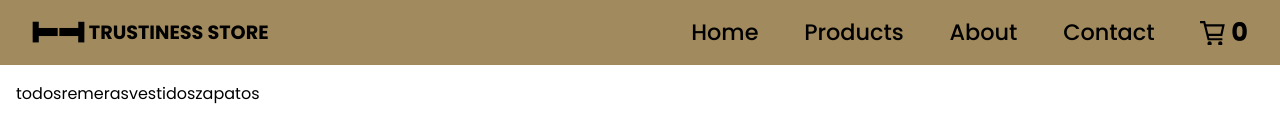
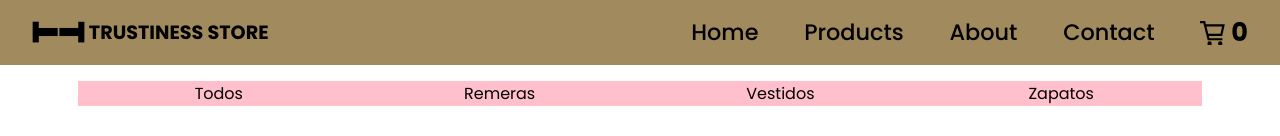
Before and after one commit to almanoduerme/coderhouse-react, a React (Create React App) app: page / in a window 1280 px wide. Shown: the top 136 px of the page. Built offline with nearby package versions, Linux system fonts and the light colour scheme.

Commit message:
Updated stylesheet

```diff
--- a/src/components/Api.js
+++ b/src/components/Api.js
@@ -133,20 +133,20 @@ const products = [
 
 const CATEGORIAS = [
   {
-    id: '',
-    description: "todos",
+    id: "",
+    description: "Todos",
   },
   {
     id: "remeras",
-    description: "remeras",
+    description: "Remeras",
   },
   {
     id: "vestidos",
-    description: "vestidos",
+    description: "Vestidos",
   },
   {
     id: "zapatos",
-    description: "zapatos",
+    description: "Zapatos",
   },
 ];
 
@@ -170,7 +170,6 @@ export const getProductsByCategory = (categoryId) => {
     const productsToResolve = products.filter(
       (item) => item.category === categoryId
     );
-
     resolve(productsToResolve);
   });
 };
--- a/src/components/ItemListContainer/ItemListContainer.css
+++ b/src/components/ItemListContainer/ItemListContainer.css
@@ -4,20 +4,20 @@
 
 .category {
   width: 90%;
-  margin: 1rem auto;
+  margin: 0 auto;
   display: flex;
-  flex-direction: column;
+  flex-direction: row;
   justify-content: flex-start;
   align-items: flex-start;
 }
 
 .category .nav-link {
-  width: 48%;
-  text-align: center;
-  display: flex;
-  flex-direction: row;
-  justify-content: space-between;
-  align-items: center;
+  width: 40%;
+  background-color: pink;
+}
+
+.category .nav-link:hover {
+  font-weight: bold;
 }
 
 .navLink:hover {
--- a/src/components/ItemListContainer/ItemListContainer.js
+++ b/src/components/ItemListContainer/ItemListContainer.js
@@ -4,29 +4,11 @@ import ItemList from "../ItemList/ItemList";
 import { NavLink, useParams } from "react-router-dom";
 import "./ItemListContainer.css";
 
-// console.log(getProductsByCategory);
-
 const ItemListContainer = () => {
   const [products, setProducts] = useState([]);
   const [loading, setLoading] = useState(true);
 
   const { categoryId } = useParams();
-
-  // useEffect(() => {
-  //   if (categoryId) {
-  //     getProductsByCategory(categoryId).then((products) => {
-  //       setProducts(products);
-  //       setLoading(false);
-  //       setCategorias(categorias);
-  //     });
-  //   } else {
-  //     getProducts().then((products) => {
-  //       setProducts(products);
-  //       setLoading(false);
-  //       setCategorias(categorias);
-  //     });
-  //   }
-  // }, [categoryId, categorias]);
 
   useEffect(() => {
     if (categoryId) {
@@ -49,20 +31,15 @@ const ItemListContainer = () => {
       {loading ? (
         <h1>loading....</h1>
       ) : (
-        <div className="item-list-container">
-          <div className="item-list-container__header">
-            <div className="nav-link">
-              {getCategorias().map((category) => (
-                <NavLink
-                  key={category.id}
-                  to={`/products/${category.id}`}
-                  className="nav-link__item"
-                >
-                  {category.description}
-                </NavLink>
-              ))}
-            </div>
+        <div className="itemListContainer">
+          <div className="category">
+            {getCategorias().map((category) => (
+              <NavLink key={category.id} to={`/products/${category.id}`} className='nav-link'>
+                {category.description}
+              </NavLink>
+            ))}
           </div>
+
           <ItemList products={products} />
         </div>
       )}
```
